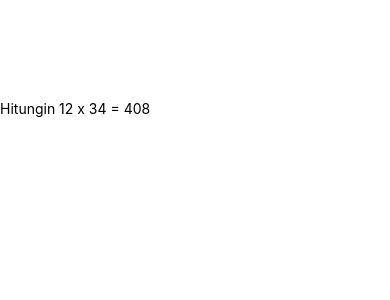
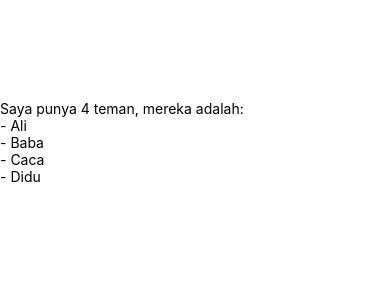
Before and after one commit to marengga/mobile-app-development, a React Native app: screen / in a window 390 px wide. Shown: the top 300 px of the page. Built offline with nearby package versions, Linux system fonts and the light colour scheme.

Commit message:
Day 2 - Rendering Multiple Elements

```diff
--- a/App.js
+++ b/App.js
@@ -3,15 +3,15 @@ import { Text, View } from 'react-native';
 
 export default class App extends Component {
   render() {
-    function kali(a,b){
-      return a*b;
-    }
+    const teman = ['Ali', 'Baba', 'Caca', 'Didu'];
+    const listTeman = teman.map((teman, index) => {
+      return <Text key={index}>- {teman}</Text>
+    });
 
     return (
-      <View>
-        <Text style={{ marginTop: 100 }}>
-          Hitungin 12 x 34 = {kali(12, 34)}
-        </Text>
+      <View style={{ marginTop: 100 }}>
+        <Text>Saya punya {teman.length} teman, mereka adalah:</Text>
+        {listTeman}
       </View>
     );
   }
```
